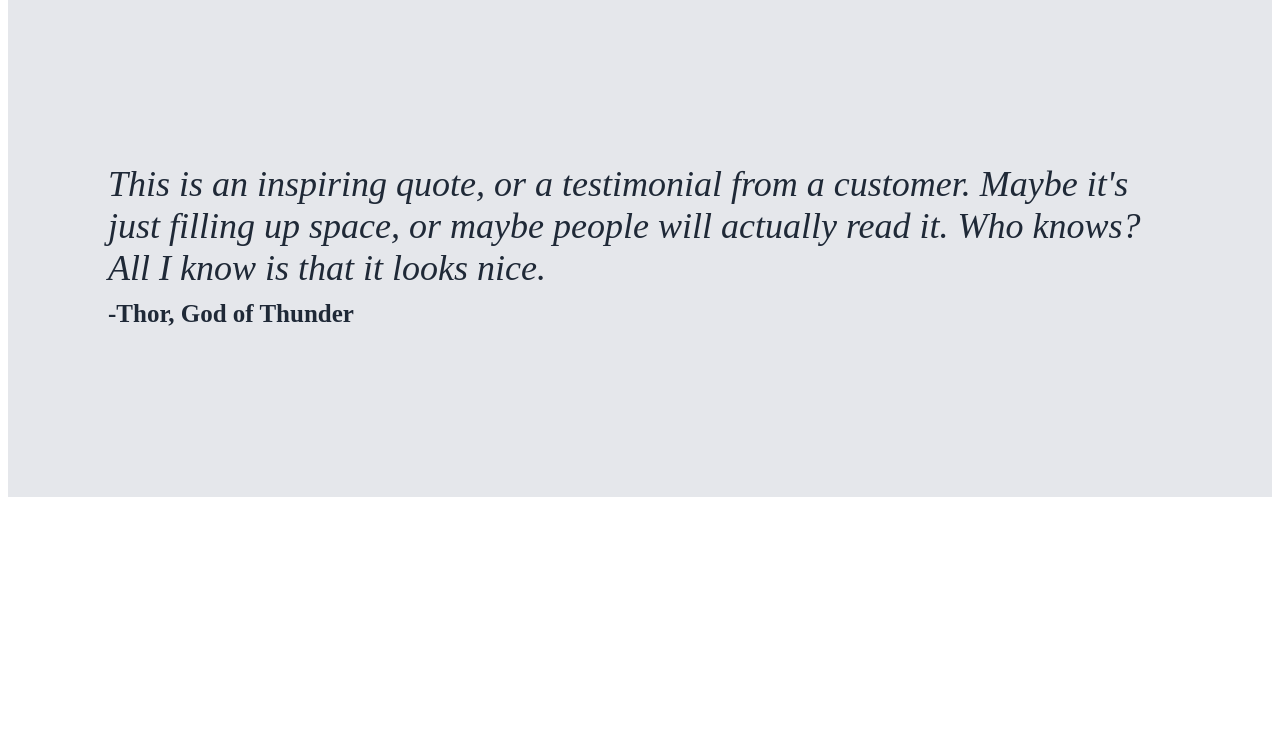
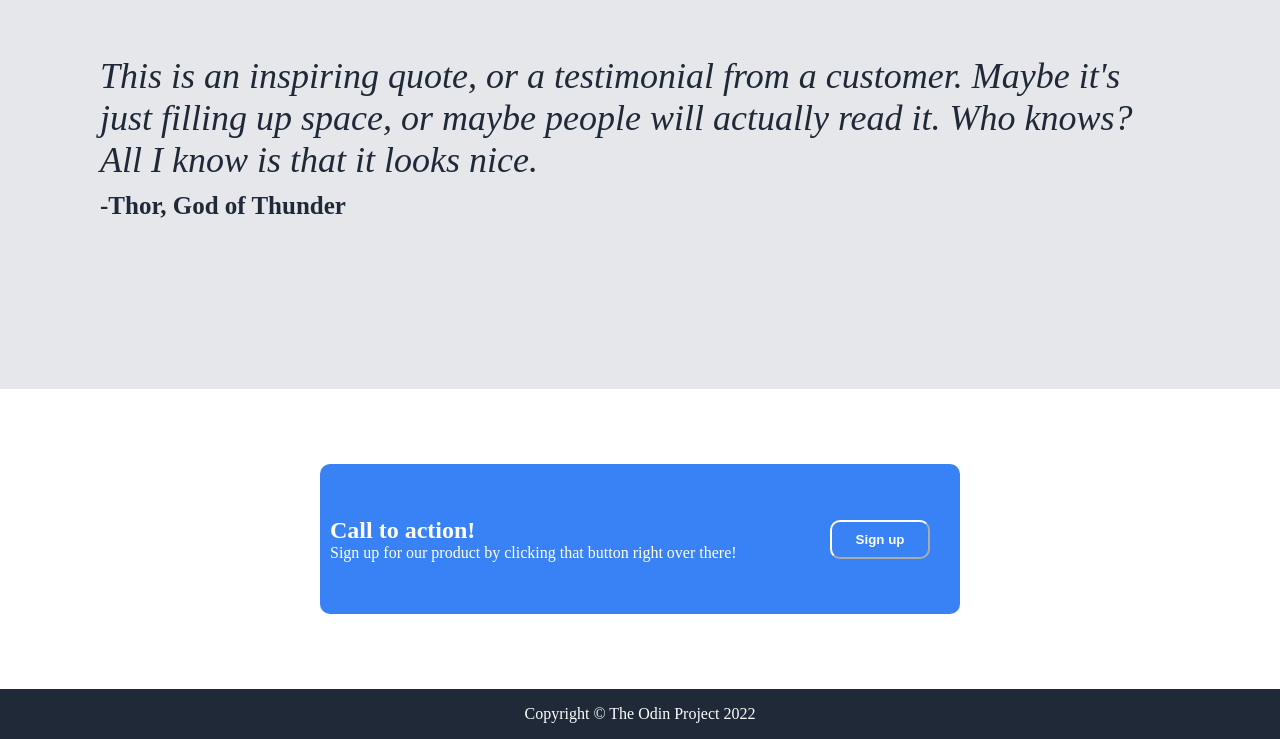
Before and after one commit to jesscodes96/odin-landing-page, a plain HTML site: page index.html in a window 1280 px wide. Shown: the part 880-1619 px from the top of the page. Before the commit the page ends 1385 px from the top, so only its background shows below. Drawn offline with Linux system fonts and the light colour scheme.

Commit message:
add fourth box and footer

```diff
--- a/index.html
+++ b/index.html
@@ -57,5 +57,19 @@
         <br /><strong> -Thor, God of Thunder</strong>
       </p>
     </div>
+    <div class="fourth-box">
+      <div class="call-action">
+        <div class="words">
+          <h2>Call to action!</h2>
+          <p>
+            Sign up for our product by clicking that button right over there!
+          </p>
+        </div>
+        <button>Sign up</button>
+      </div>
+    </div>
+    <footer>
+      <p>Copyright &copy; The Odin Project 2022</p>
+    </footer>
   </body>
 </html>
--- a/style.css
+++ b/style.css
@@ -1,3 +1,7 @@
+* {
+  margin: 0px;
+}
+
 .first-box {
   background: #1f2937;
   color: white;
@@ -133,3 +137,43 @@ button {
 strong {
   font-size: 25px;
 }
+
+.fourth-box {
+  height: 300px;
+  display: flex;
+  justify-content: center;
+  align-items: center;
+}
+
+.call-action {
+  color: white;
+  width: 50%;
+  height: 50%;
+  background-color: #3882f6;
+  border-radius: 10px;
+  display: flex;
+  align-items: center;
+  justify-content: space-between;
+}
+
+.words {
+  padding: 10px;
+  display: flex;
+  justify-content: center;
+  align-items: flex-start;
+  flex-direction: column;
+}
+
+button {
+  border-color: white;
+  margin: 30px;
+}
+
+footer {
+  color: white;
+  background-color: #1f2937;
+  height: 50px;
+  display: flex;
+  align-items: center;
+  justify-content: center;
+}
```
